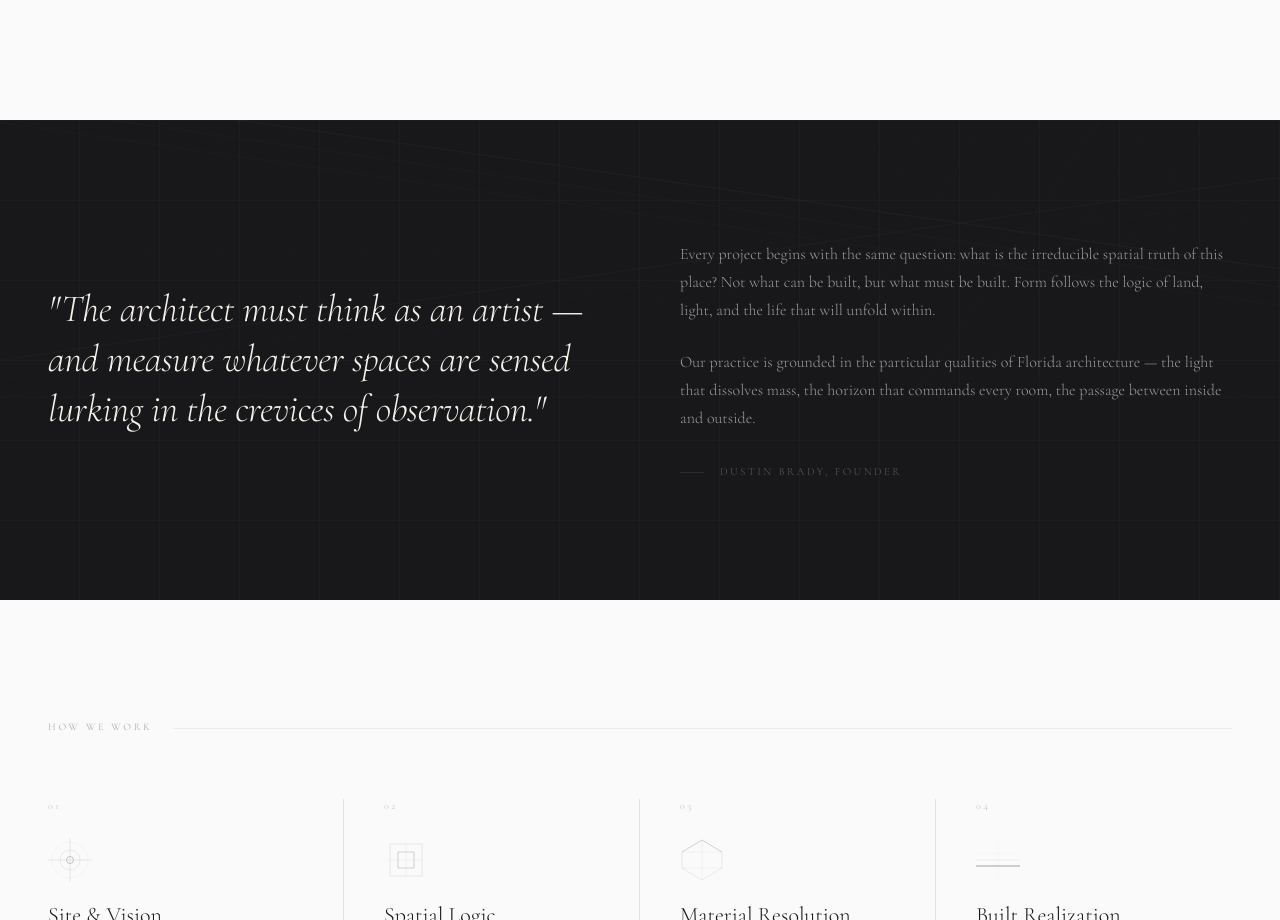
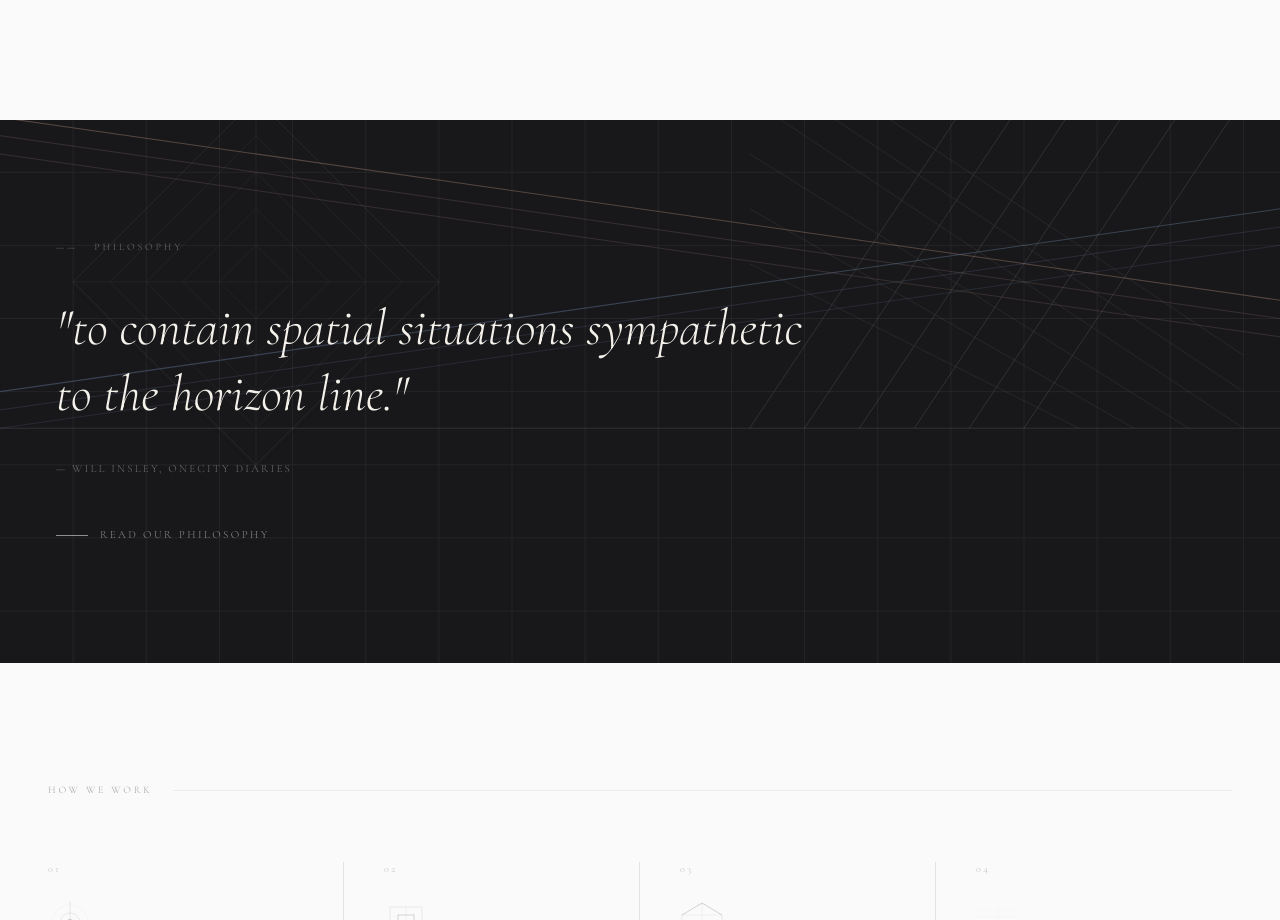
Before and after one commit to marcuslucas/architect-portfolio, a Next.js app: page / in a window 1280 px wide. Shown: the part 2500-3420 px from the top of the page. Built offline with nearby package versions, Linux system fonts and the light colour scheme.

Commit message:
feat: rebuild PhilosophyBand — dark band, Insley quote, InsleyGrid bg

```diff
--- a/src/components/sections/PhilosophyBand.tsx
+++ b/src/components/sections/PhilosophyBand.tsx
@@ -1,139 +1,122 @@
 'use client'
 
-import { motion, useInView } from 'framer-motion'
 import { useRef } from 'react'
+import Link from 'next/link'
+import { motion, useInView, useReducedMotion } from 'framer-motion'
 import InsleyGrid from '@/components/ui/InsleyGrid'
 
 export default function PhilosophyBand() {
-  const ref = useRef(null)
+  const ref = useRef<HTMLElement>(null)
   const inView = useInView(ref, { once: true, margin: '-80px' })
+  const reducedMotion = useReducedMotion()
 
   return (
     <section
       ref={ref}
       style={{
         position: 'relative',
-        padding: '120px 48px',
         background: 'var(--ink)',
+        padding: '120px 56px',
         overflow: 'hidden',
       }}
+      className="philosophy-section"
     >
-      {/* Insley-inspired diagonal background */}
-      <InsleyGrid opacity={0.07} variant="dark" />
-
-      {/* Fine grid overlay */}
+      {/* InsleyGrid background */}
       <div
         style={{
           position: 'absolute',
           inset: 0,
-          backgroundImage:
-            'repeating-linear-gradient(0deg, transparent, transparent 79px, rgba(244,241,234,0.025) 79px, rgba(244,241,234,0.025) 80px), repeating-linear-gradient(90deg, transparent, transparent 79px, rgba(244,241,234,0.025) 79px, rgba(244,241,234,0.025) 80px)',
+          zIndex: 0,
+          opacity: 0.6,
+          pointerEvents: 'none',
         }}
-      />
+      >
+        <InsleyGrid variant="dark" opacity={1} />
+      </div>
 
+      {/* Content */}
+      <motion.div
+        initial={{ opacity: reducedMotion ? 1 : 0, y: reducedMotion ? 0 : 20 }}
+        animate={inView ? { opacity: 1, y: 0 } : {}}
+        transition={{
+          duration: reducedMotion ? 0 : 0.8,
+          ease: [0.25, 0.46, 0.45, 0.94],
+        }}
+        style={{ position: 'relative', zIndex: 2 }}
+      >
+        {/* Label */}
         <div
           style={{
-          position: 'relative',
-          zIndex: 2,
-          display: 'grid',
-          gridTemplateColumns: '1fr 1fr',
-          gap: '80px',
+            display: 'flex',
             alignItems: 'center',
+            gap: '16px',
+            marginBottom: '40px',
+            fontFamily: 'var(--font-cormorant)',
+            fontWeight: 300,
+            fontSize: '10px',
+            letterSpacing: '0.28em',
+            textTransform: 'uppercase',
+            color: 'var(--vellum)',
+            opacity: 0.4,
           }}
         >
+          <span>——</span>
+          <span>Philosophy</span>
+        </div>
+
         {/* Quote */}
-        <motion.blockquote
-          initial={{ opacity: 0, y: 24 }}
-          animate={inView ? { opacity: 1, y: 0 } : {}}
-          transition={{ duration: 1, ease: [0.25, 0.46, 0.45, 0.94] }}
+        <blockquote
           style={{
             fontFamily: 'var(--font-cormorant)',
             fontWeight: 300,
             fontStyle: 'italic',
-            fontSize: 'clamp(24px, 3vw, 44px)',
+            fontSize: 'clamp(28px, 4vw, 52px)',
             lineHeight: 1.3,
             color: 'var(--vellum)',
-            letterSpacing: '-0.01em',
-            borderLeft: 'none',
+            maxWidth: '760px',
             margin: 0,
             padding: 0,
           }}
         >
-          "The architect must think as an artist — and measure whatever spaces are sensed lurking in the crevices of observation."
-        </motion.blockquote>
+          "to contain spatial situations sympathetic to the horizon line."
+        </blockquote>
 
-        {/* Text column */}
-        <motion.div
-          initial={{ opacity: 0, y: 24 }}
-          animate={inView ? { opacity: 1, y: 0 } : {}}
-          transition={{ duration: 1, delay: 0.2, ease: [0.25, 0.46, 0.45, 0.94] }}
-          style={{ display: 'flex', flexDirection: 'column', gap: '24px' }}
-        >
+        {/* Attribution */}
         <p
           style={{
             fontFamily: 'var(--font-cormorant)',
             fontWeight: 300,
-              fontSize: '16px',
-              lineHeight: 1.75,
+            fontSize: '11px',
+            letterSpacing: '0.2em',
+            textTransform: 'uppercase',
             color: 'var(--vellum)',
-              opacity: 0.6,
+            opacity: 0.4,
+            marginTop: '32px',
           }}
         >
-            Every project begins with the same question: what is the irreducible
-            spatial truth of this place? Not what can be built, but what must be
-            built. Form follows the logic of land, light, and the life that will
-            unfold within.
+          — Will Insley, ONECITY Diaries
         </p>
-          <p
+
+        {/* CTA */}
+        <Link
+          href="/process"
+          className="btn-outline"
           style={{
-              fontFamily: 'var(--font-cormorant)',
-              fontWeight: 300,
-              fontSize: '16px',
-              lineHeight: 1.75,
+            marginTop: '48px',
+            display: 'inline-flex',
+            alignItems: 'center',
+            gap: '12px',
             color: 'var(--vellum)',
-              opacity: 0.6,
           }}
         >
-            Our practice is grounded in the particular qualities of Florida
-            architecture — the light that dissolves mass, the horizon that
-            commands every room, the passage between inside and outside.
-          </p>
-          <span
-            style={{
-              fontFamily: 'var(--font-cormorant)',
-              fontWeight: 300,
-              fontSize: '11px',
-              letterSpacing: '0.22em',
-              textTransform: 'uppercase',
-              color: 'var(--vellum)',
-              opacity: 0.3,
-              marginTop: '8px',
-              display: 'flex',
-              alignItems: 'center',
-              gap: '16px',
-            }}
-          >
-            <span
-              style={{
-                display: 'inline-block',
-                width: '24px',
-                height: '0.5px',
-                background: 'var(--vellum)',
-                opacity: 0.3,
-              }}
-            />
-            Dustin Brady, Founder
-          </span>
+          <span className="arrow-line" style={{ background: 'var(--vellum)' }} />
+          <span>Read our Philosophy</span>
+        </Link>
       </motion.div>
-      </div>
 
       <style>{`
-        @media (max-width: 900px) {
-          section > div:last-child {
-            grid-template-columns: 1fr !important;
-            gap: 40px !important;
-          }
-          section { padding: 80px 24px !important; }
+        @media (max-width: 768px) {
+          .philosophy-section { padding: 80px 24px !important; }
         }
       `}</style>
     </section>
```
Lines whose indentation alone changed are shown as unchanged.
